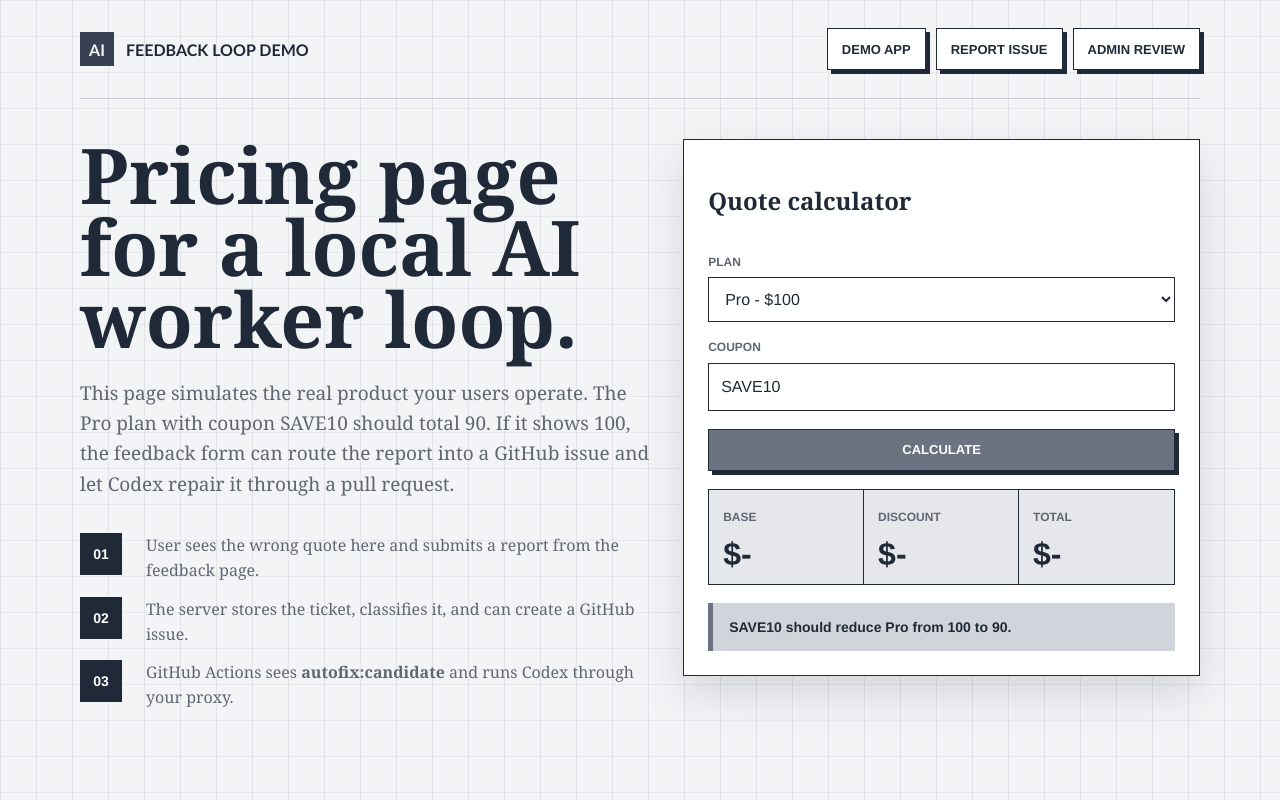
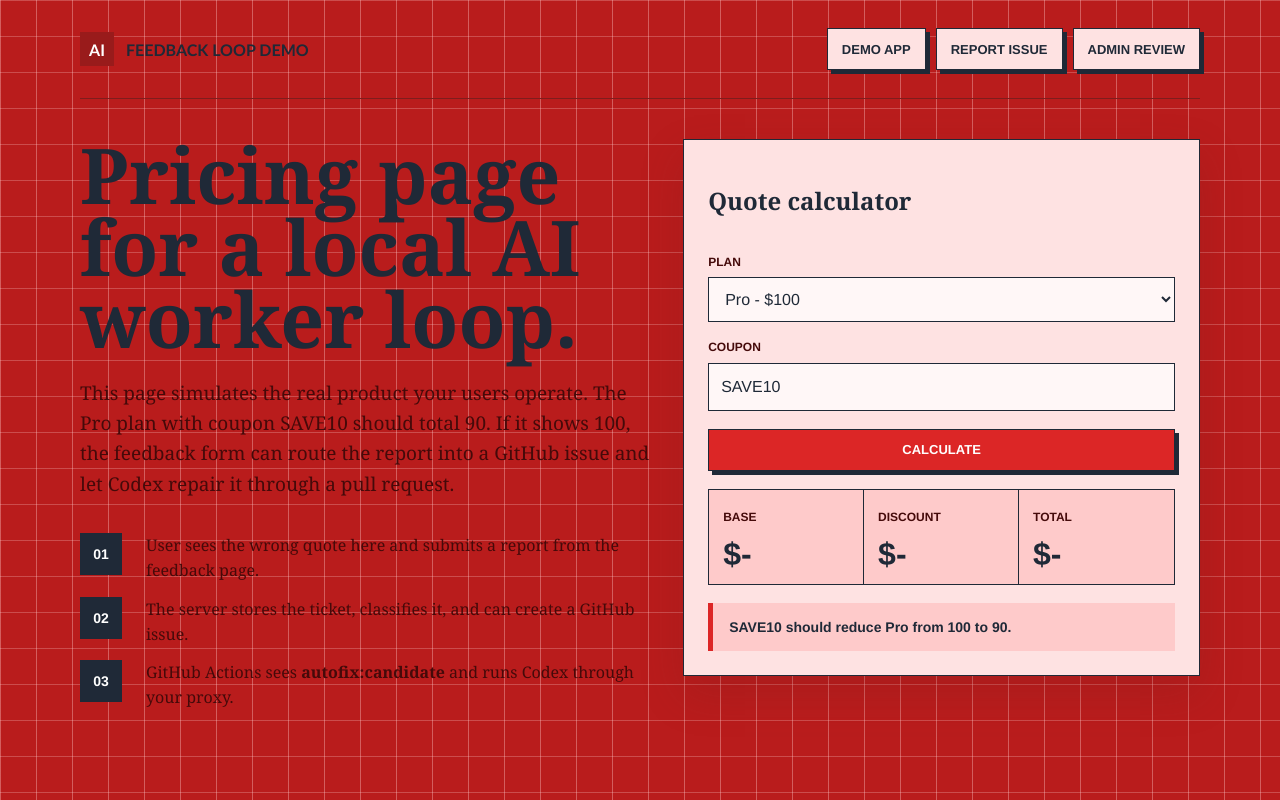
Before and after one commit to gloryash/ai-feedback-loop-demo, a website: page public/index.html in a window 1280 px wide. Drawn offline with Linux system fonts and the light colour scheme; no server answers.

Commit message:
fix: resolve local issue #32 (#33)

```diff
--- a/public/styles.css
+++ b/public/styles.css
@@ -1,15 +1,15 @@
 :root {
   color-scheme: light;
-  --paper: #f3f4f6;
+  --paper: #b91c1c;
   --ink: #1f2937;
-  --muted: #5f6773;
-  --line: #c7ccd4;
-  --panel: #ffffff;
-  --accent: #6b7280;
-  --accent-strong: #374151;
-  --signal: #9ca3af;
+  --muted: #450a0a;
+  --line: #7f1d1d;
+  --panel: #fee2e2;
+  --accent: #dc2626;
+  --accent-strong: #991b1b;
+  --signal: #fca5a5;
   --danger: #b42318;
-  --shadow: 0 18px 40px rgba(31, 41, 55, 0.14);
+  --shadow: 0 18px 40px rgba(127, 29, 29, 0.24);
 }
 
 * {
@@ -19,8 +19,8 @@
 body {
   margin: 0;
   background:
-    linear-gradient(90deg, rgba(31, 41, 55, 0.08) 1px, transparent 1px),
-    linear-gradient(rgba(31, 41, 55, 0.06) 1px, transparent 1px),
+    linear-gradient(90deg, rgba(254, 202, 202, 0.38) 1px, transparent 1px),
+    linear-gradient(rgba(254, 202, 202, 0.28) 1px, transparent 1px),
     var(--paper);
   background-size: 36px 36px;
   color: var(--ink);
@@ -64,7 +64,7 @@ a {
   display: inline-grid;
   place-items: center;
   background: var(--accent-strong);
-  color: var(--paper);
+  color: white;
   font-size: 16px;
 }
 
@@ -113,6 +113,12 @@ button.primary {
   gap: 32px;
   align-items: start;
   padding-top: 40px;
+}
+
+.hero h1,
+.report-title h1,
+.admin-header h1 {
+  color: var(--ink);
 }
 
 .hero h1,
@@ -166,7 +172,7 @@ select,
 textarea {
   width: 100%;
   border: 1px solid var(--ink);
-  background: white;
+  background: #fff7f7;
   color: var(--ink);
   padding: 12px;
   font: 16px/1.4 ui-sans-serif, "Avenir Next", Helvetica, sans-serif;
@@ -187,7 +193,7 @@ textarea {
   min-height: 92px;
   padding: 14px;
   border-right: 1px solid var(--ink);
-  background: #e5e7eb;
+  background: #fecaca;
 }
 
 .quote div:last-child {
@@ -202,7 +208,7 @@ textarea {
 
 .bug-strip {
   border-left: 5px solid var(--accent);
-  background: #d1d5db;
+  background: #fecaca;
   padding: 14px 16px;
   color: #1f2937;
   font: 700 14px/1.45 ui-sans-serif, "Avenir Next", Helvetica, sans-serif;
@@ -255,7 +261,7 @@ textarea {
 .result {
   margin-top: 18px;
   border: 1px solid var(--line);
-  background: #e5e7eb;
+  background: #fecaca;
   color: var(--ink);
   padding: 14px;
   font: 15px/1.55 ui-sans-serif, "Avenir Next", Helvetica, sans-serif;
@@ -286,7 +292,7 @@ textarea {
 }
 
 .result-pending {
-  background: #d1d5db;
+  background: #fecaca;
 }
 
 .result-error {
@@ -381,7 +387,7 @@ textarea {
 .ticket-card.is-selected {
   transform: none;
   box-shadow: inset 5px 0 0 var(--accent-strong);
-  background: #e5e7eb;
+  background: #fecaca;
 }
 
 .ticket-card-top {
@@ -415,7 +421,7 @@ textarea {
   width: fit-content;
   min-height: 24px;
   border: 1px solid var(--ink);
-  background: #d1d5db;
+  background: #fecaca;
   color: var(--ink);
   padding: 4px 8px;
   font: 800 12px/1 ui-sans-serif, "Avenir Next", Helvetica, sans-serif;
@@ -423,7 +429,7 @@ textarea {
 }
 
 .status-sent-to-ai {
-  background: #dbeafe;
+  background: #fee2e2;
 }
 
 .status-rejected,
@@ -494,7 +500,7 @@ textarea {
   max-height: 240px;
   overflow: auto;
   border: 1px solid var(--line);
-  background: #f9fafb;
+  background: #fff7f7;
   padding: 12px;
   white-space: pre-wrap;
   overflow-wrap: anywhere;
--- a/test/theme.test.js
+++ b/test/theme.test.js
@@ -2,20 +2,23 @@ import test from 'node:test';
 import assert from 'node:assert/strict';
 import { readFile } from 'node:fs/promises';
 
-test('demo pages use a clear gray theme', async () => {
+test('demo pages use a red theme while keeping title text color unchanged', async () => {
   const css = await readFile(new URL('../public/styles.css', import.meta.url), 'utf8');
 
-  assert.match(css, /--paper:\s*#f3f4f6;/);
+  assert.match(css, /--paper:\s*#b91c1c;/);
   assert.match(css, /--ink:\s*#1f2937;/);
-  assert.match(css, /--accent:\s*#6b7280;/);
-  assert.match(css, /--shadow:\s*0 18px 40px rgba\(31,\s*41,\s*55,\s*0\.14\);/);
-  assert.match(css, /rgba\(31,\s*41,\s*55,\s*0\.08\)/);
+  assert.match(css, /--panel:\s*#fee2e2;/);
+  assert.match(css, /--accent:\s*#dc2626;/);
+  assert.match(css, /--accent-strong:\s*#991b1b;/);
+  assert.match(css, /--shadow:\s*0 18px 40px rgba\(127,\s*29,\s*29,\s*0\.24\);/);
+  assert.match(css, /rgba\(254,\s*202,\s*202,\s*0\.38\)/);
+  assert.match(css, /\.hero h1,\s*[\s\S]*\.report-title h1,\s*[\s\S]*\.admin-header h1\s*\{[\s\S]*color:\s*var\(--ink\);/);
   assert.match(css, /\.mark\s*\{[\s\S]*background:\s*var\(--accent-strong\);/);
-  assert.match(css, /\.bug-strip\s*\{[\s\S]*background:\s*#d1d5db;/);
+  assert.match(css, /\.bug-strip\s*\{[\s\S]*background:\s*#fecaca;/);
 
-  assert.doesNotMatch(css, /--paper:\s*#ecfdf3;/);
-  assert.doesNotMatch(css, /--accent:\s*#16a34a;/);
-  assert.doesNotMatch(css, /rgba\(22,\s*163,\s*74,\s*0\.08\)/);
+  assert.doesNotMatch(css, /--paper:\s*#f3f4f6;/);
+  assert.doesNotMatch(css, /--accent:\s*#6b7280;/);
+  assert.doesNotMatch(css, /rgba\(31,\s*41,\s*55,\s*0\.08\)/);
   assert.doesNotMatch(css, /--paper:\s*#f7f4ec;/);
   assert.doesNotMatch(css, /--accent:\s*#2563eb;/);
   assert.doesNotMatch(css, /background:\s*#fffaf0;/);
```
